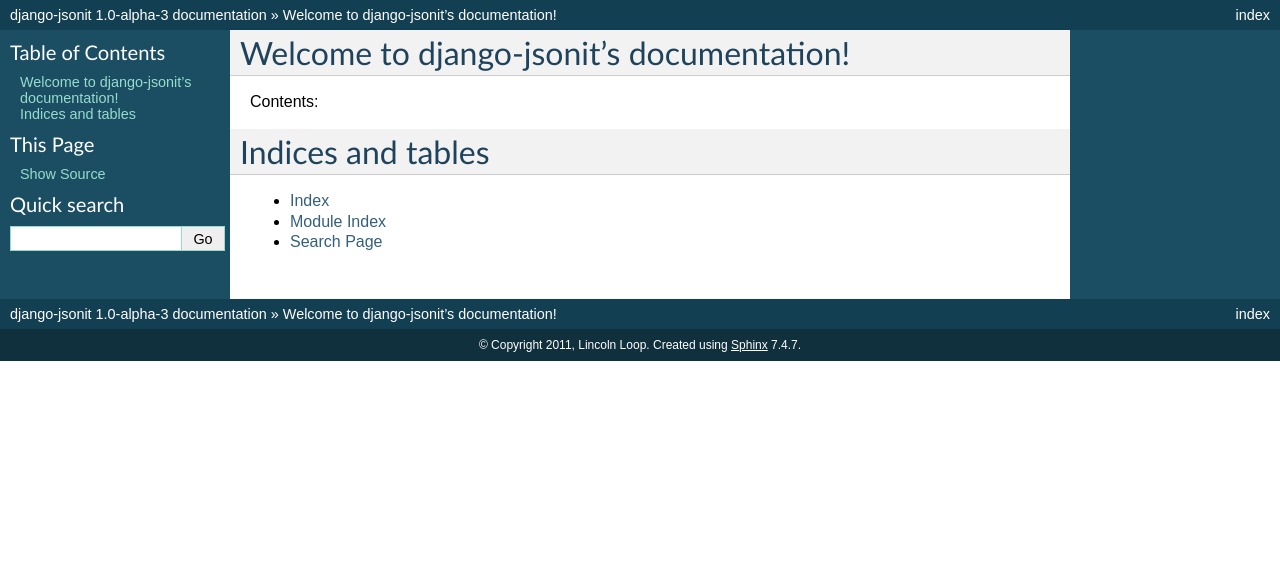
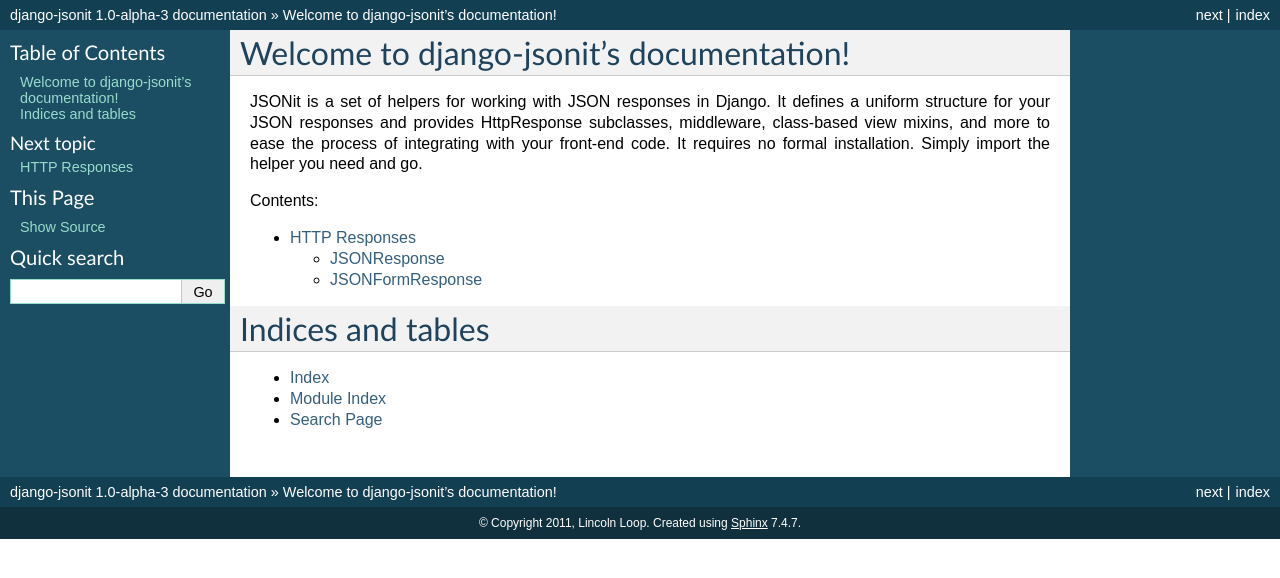
Before and after one commit to lincolnloop/django-jsonit, a Sphinx documentation site: the page built from docs/index.rst, in a window 1280 px wide. Shown: the top 578 px of the page. Built offline with Sphinx 7.4.7, drawn with Linux system fonts in a browser that asks for light colours.

Commit message:
Add documentation of jsonit.http using autodoc

```diff
--- a/docs/conf.py
+++ b/docs/conf.py
@@ -12,8 +12,14 @@
 # serve to show the default.
 
 import sys, os
+
+from django.conf import global_settings
+from django.core.management import setup_environ
+
 sys.path.append(os.path.dirname(os.path.dirname(__file__)))
 from jsonit import get_version
+
+setup_environ(global_settings)
 
 # If extensions (or modules to document with autodoc) are in another directory,
 # add these directories to sys.path here. If the directory is relative to the
--- a/docs/index.rst
+++ b/docs/index.rst
@@ -6,10 +6,18 @@
 Welcome to django-jsonit's documentation!
 =========================================
 
+JSONit is a set of helpers for working with JSON responses in Django.  It
+defines a uniform structure for your JSON responses and provides HttpResponse
+subclasses, middleware, class-based view mixins, and more to ease the process
+of integrating with your front-end code.  It requires no formal installation.
+Simply import the helper you need and go.
+
 Contents:
 
 .. toctree::
    :maxdepth: 2
+
+   http-responses
 
 Indices and tables
 ==================
```
Also changed, not shown: docs/http-responses.rst (added, +21 -0 lines), 1 other file.
